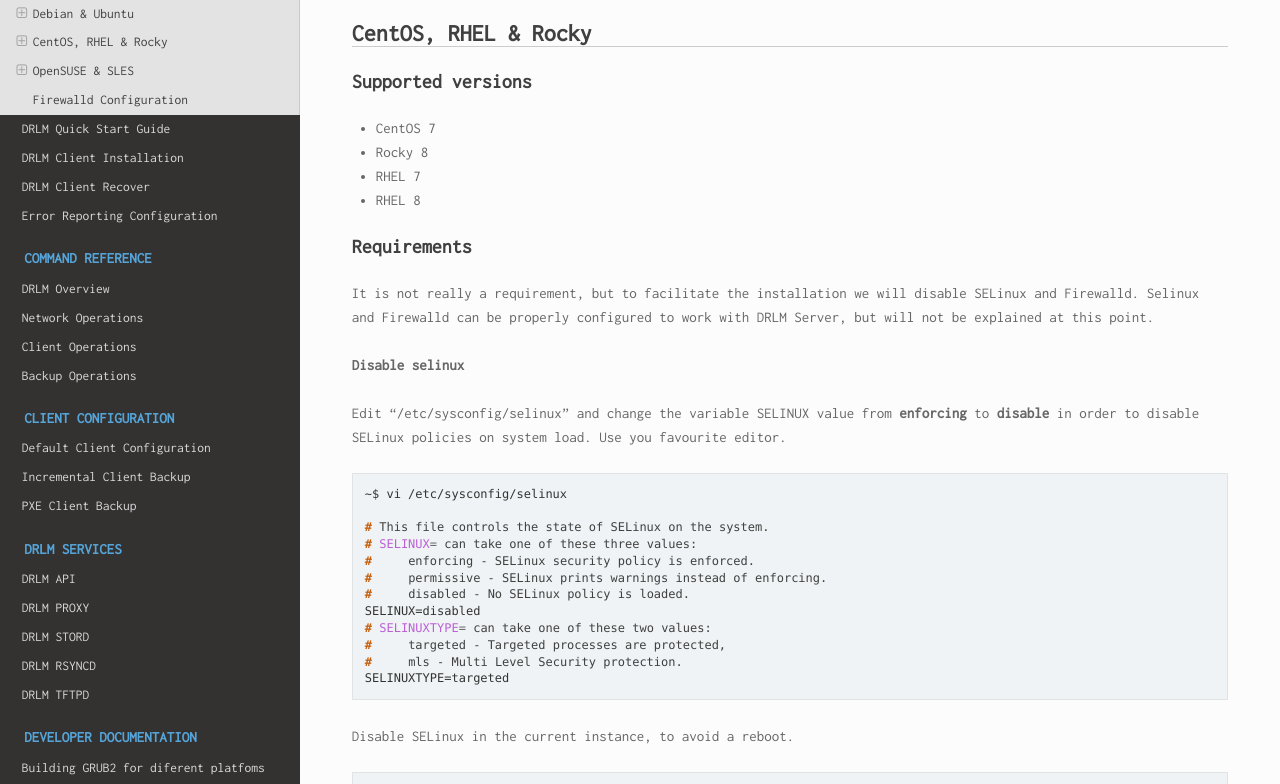
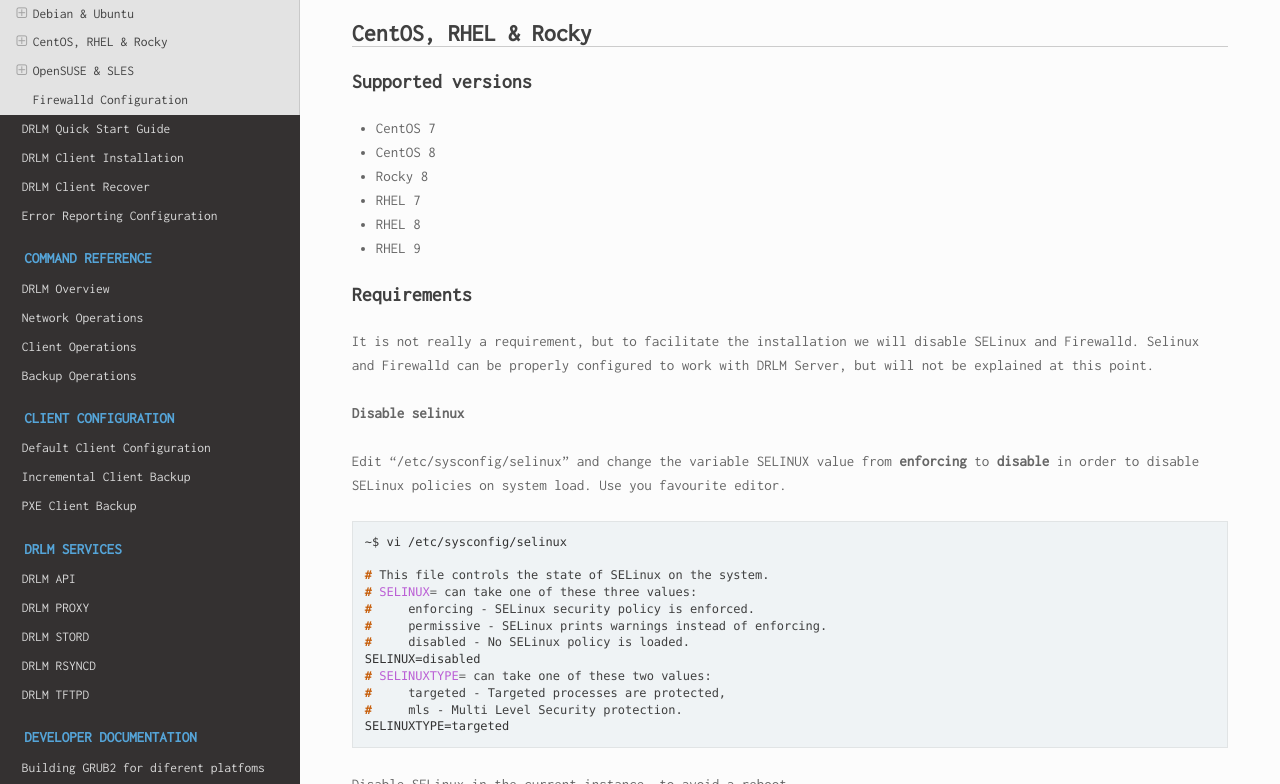
Before and after one commit to brainupdaters/drlm-docs, a Sphinx documentation site: the page built from docs/source/Install.rst, in a window 1280 px wide and 900 px high, scrolled down 1482 px, cut to the strip 116-900 px from the top of the window. Built offline with Sphinx 7.4.7 and the Read the Docs theme 2.0.0, drawn with Linux system fonts in a browser that asks for light colours; some web fonts are replaced.

Commit message:
update RHEL/CentOS supported versions

```diff
--- a/docs/source/Install.rst
+++ b/docs/source/Install.rst
@@ -75,9 +75,11 @@
 ~~~~~~~~~~~~~~~~~~
 
 * CentOS 7
+* CentOS 8
 * Rocky 8
 * RHEL 7
 * RHEL 8
+* RHEL 9
 
 Requirements
 ~~~~~~~~~~~~
```
